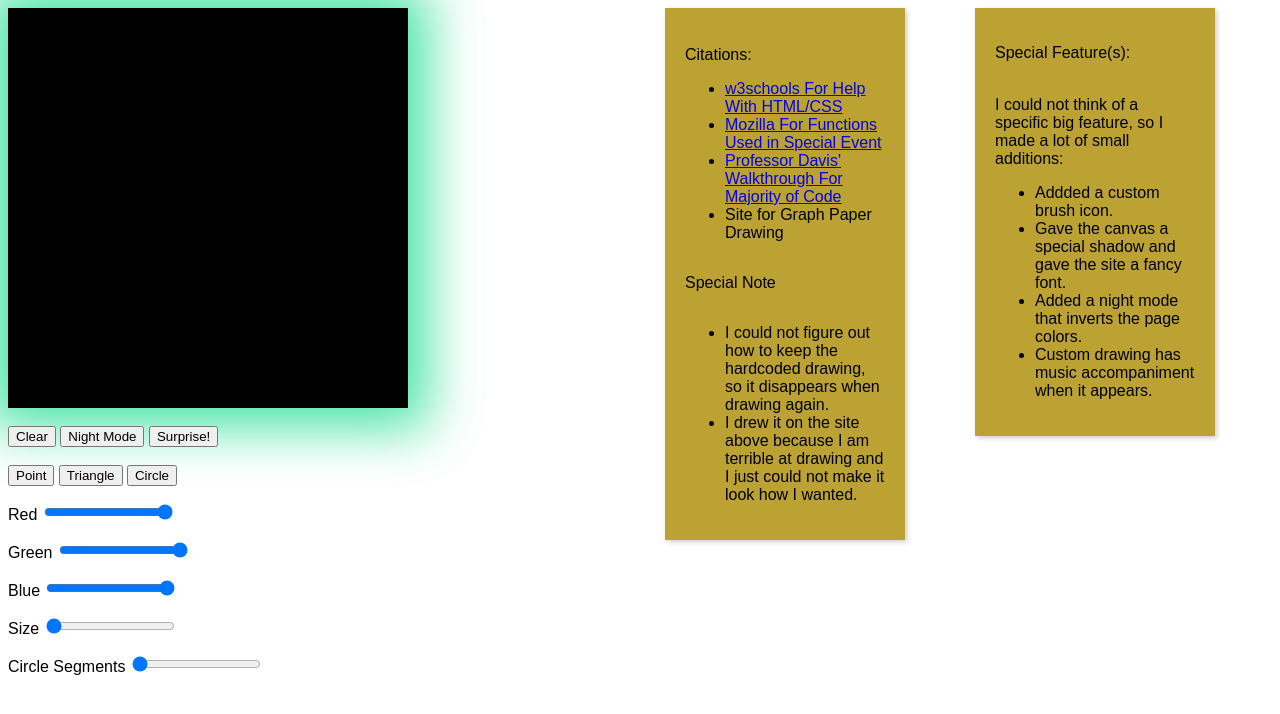
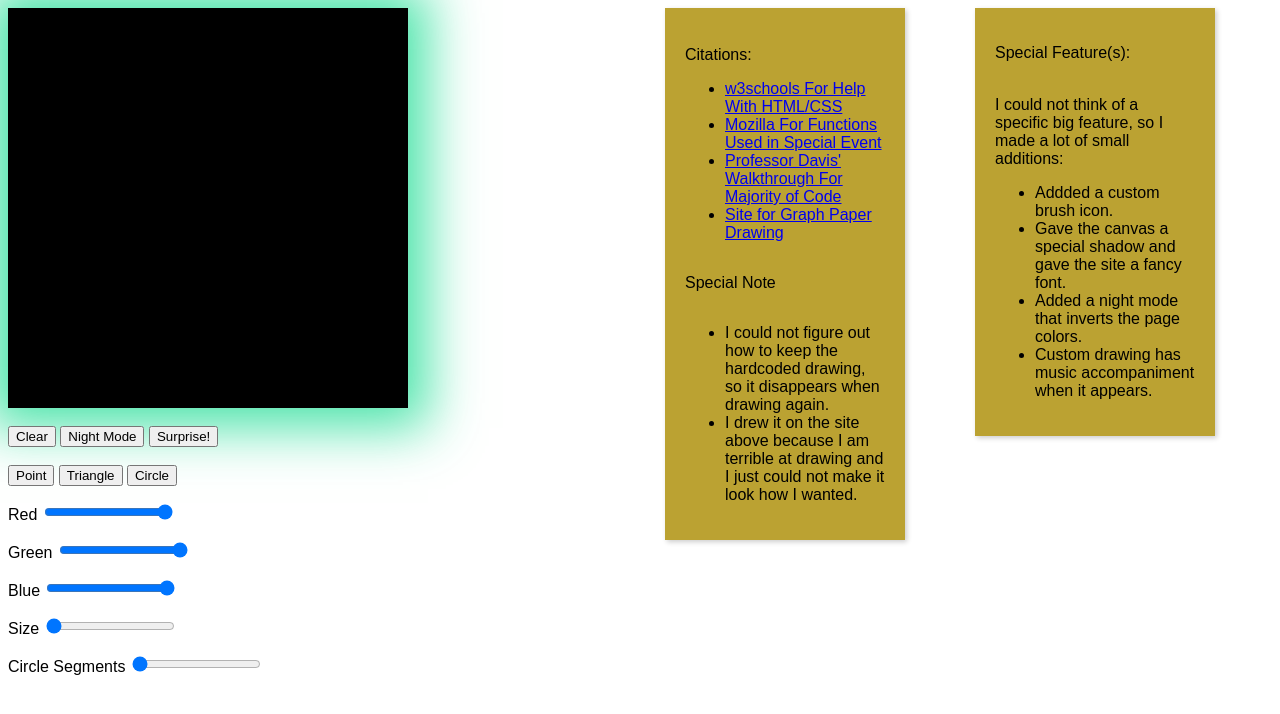
Before and after one commit to AQUAiTE/CSE160-Assignments, a plain HTML site: page Asgn1/src/Asgn1.html in a window 1280 px wide. Drawn offline with Linux system fonts and the light colour scheme.

Commit message:
Messed up my href

```diff
--- a/Asgn1/src/Asgn1.html
+++ b/Asgn1/src/Asgn1.html
@@ -21,7 +21,7 @@
           <li><a href="https://www.w3schools.com/">w3schools For Help With HTML/CSS</a></li>
           <li><a href="https://developer.mozilla.org/en-US/docs/Web/API/WebGL_API/Tutorial">Mozilla For Functions Used in Special Event</a></li>
           <li><a href="https://www.youtube.com/watch?v=rfyhLGeylGA&list=PLbyTU_tFIkcMK5FiV6btXxHQAy15p0j7X">Professor Davis' Walkthrough For Majority of Code</a></li>
-          <li><a href="https://virtual-graph-paper.com/"></a>Site for Graph Paper Drawing</li>
+          <li><a href="https://virtual-graph-paper.com/">Site for Graph Paper Drawing</a></li>
         </ul>
         <p>Special Note</p>
         <ul>
```
